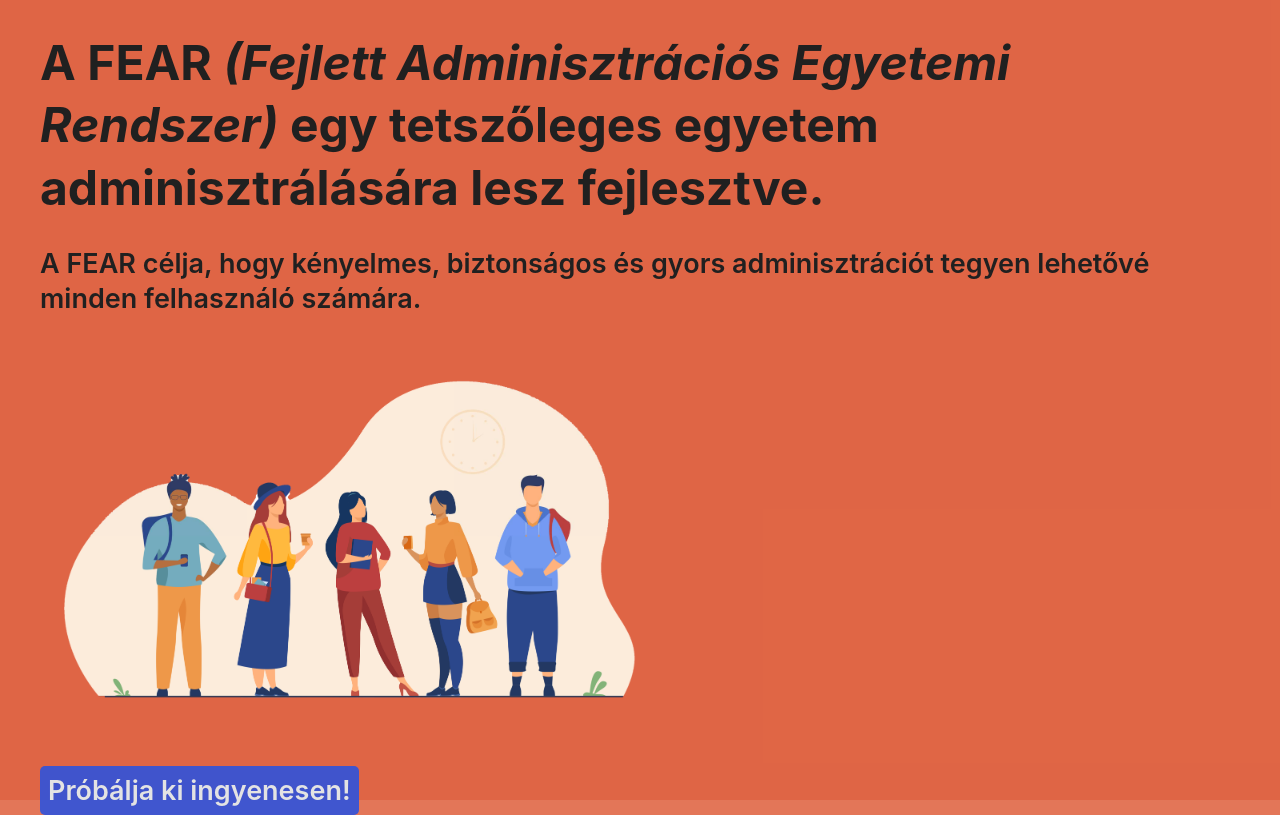
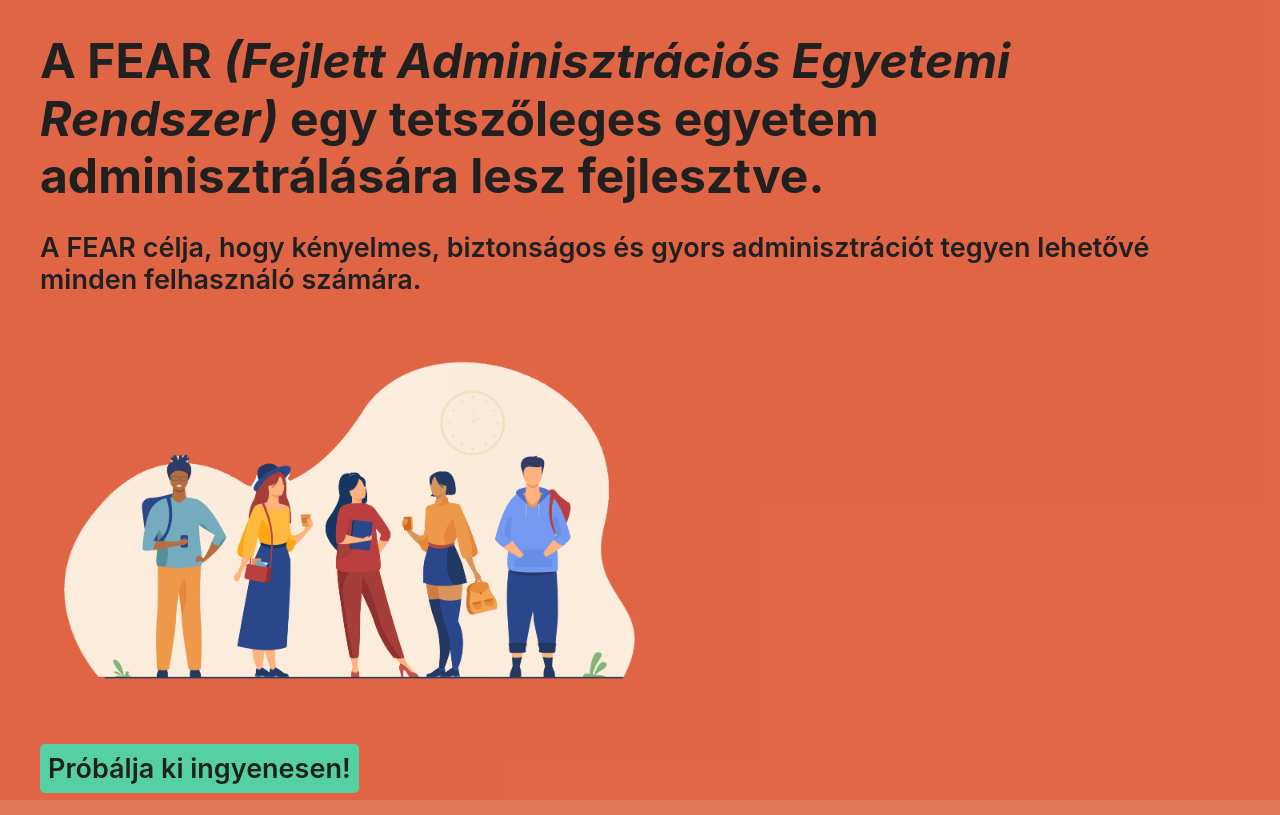
Before and after one commit to feardevelopment/fear-frontend, a Svelte app: page / in a window 1280 px wide. Built offline with nearby package versions, Linux system fonts and the light colour scheme.

Commit message:
style: change color variables

```diff
--- a/public/global.css
+++ b/public/global.css
@@ -1,8 +1,7 @@
 :root {
-	--primaryColor: #e06442e0;
+	--primaryColor: rgba(224, 100, 66, 0.88);
 	--secondaryColor: rgba(148, 54, 28, 0.58);
-	--accentColor:rgba(43, 83, 224, 0.88);
-	--buttonTextColor: rgb(227, 227, 227);
+	--accentColor: rgba(65, 224, 177, 0.88);
 	--textColor: rgb(32, 32, 32);
 }
 
@@ -20,7 +19,7 @@ html {
 }
 
 a {
-	color: var(--buttonTextColor);
+	color: var(--textColor);
 	text-decoration: none;
 	background-color: var(--accentColor);
 }
@@ -29,7 +28,7 @@ body {
 	margin: 0;
 	padding: 8px;
 	font-family: -apple-system, BlinkMacSystemFont, "Segoe UI", Roboto, Oxygen-Sans, Ubuntu, Cantarell, "Helvetica Neue", sans-serif;
-	line-height: 1.3;
+	line-height: 1.2;
 }
 
 *, *::before, *::after {
```
